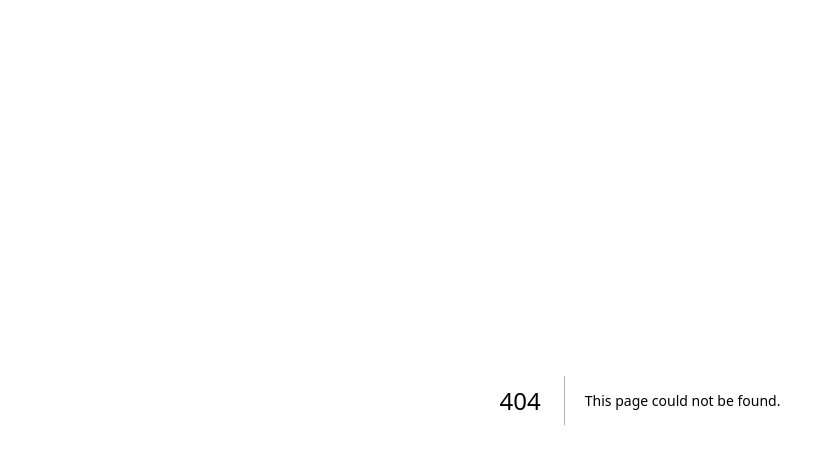
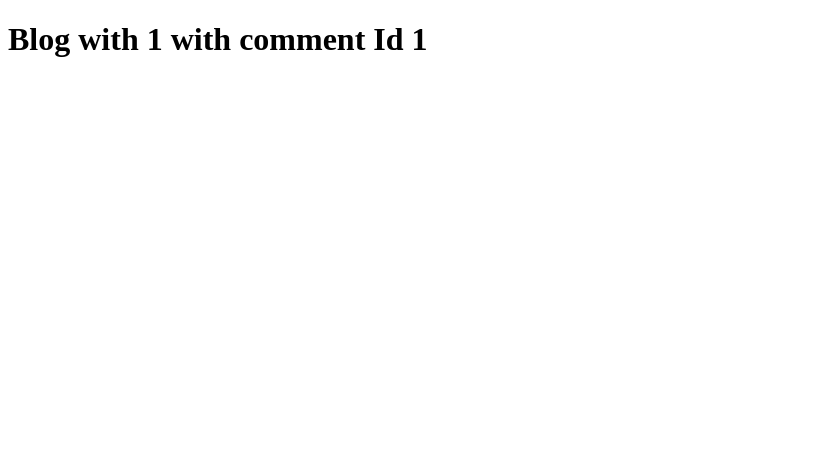
Before and after one commit to Jay200123/NextJs-Tutorial, a Next.js app: page /blog/1/comments/1 in a window 1280 px wide. Before the commit this address had no page. Shown: the top 464 px of the page, without its empty margins (0-835 px from the left). Built offline with nearby package versions, Linux system fonts and the light colour scheme.

Commit message:
Add comments page for blog posts with dynamic Id and commentId parameters

```diff
--- /dev/null
+++ b/src/app/blog/[Id]/comments/[commentId]/page.tsx
@@ -0,0 +1,16 @@
+export default function ({
+  params,
+}: {
+  params: {
+    Id: string;
+    commentId: string;
+  };
+}) {
+  return (
+    <>
+      <h1>
+        Blog with {params?.Id} with comment Id {params.commentId}
+      </h1>
+    </>
+  );
+}
```
